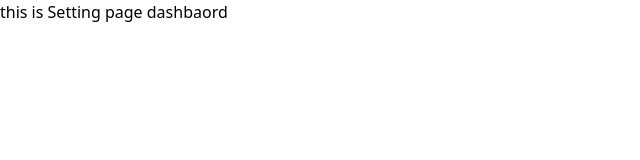
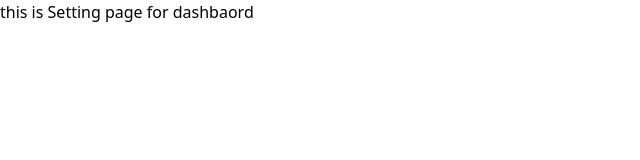
Before and after one commit to kader009/react19, a React (Vite) app: page /dashboard/setting in a window 1280 px wide. Shown: the top 160 px of the page, without its empty margins (0-640 px from the left). Built offline with nearby package versions, Linux system fonts and the light colour scheme; no server answers.

Commit message:
separate the route

```diff
--- /dev/null
+++ b/src/app/routes.tsx
@@ -0,0 +1,23 @@
+import { BrowserRouter, Routes, Route } from 'react-router';
+import App from '../App';
+import About from '../pages/About';
+import Home from '../pages/home/Home';
+import Setting from '../pages/home/Setting';
+
+
+const AppRoutes = () => {
+  return (
+    <BrowserRouter>
+      <Routes>
+        <Route path="/" element={<App />} />
+        <Route path="/about" element={<About />} />
+        <Route path="dashboard">
+          <Route index element={<Home />} />
+          <Route path="setting" element={<Setting />} />
+        </Route>
+      </Routes>
+    </BrowserRouter>
+  );
+};
+
+export default AppRoutes;
--- a/src/main.tsx
+++ b/src/main.tsx
@@ -1,23 +1,10 @@
 import { StrictMode } from 'react';
 import { createRoot } from 'react-dom/client';
 import './index.css';
-import App from './App.tsx';
-import { BrowserRouter, Route, Routes } from 'react-router';
-import About from './pages/About.tsx';
-import Home from './pages/home/Home.tsx';
-import Setting from './pages/home/Setting.tsx';
+import AppRoutes from './app/routes.tsx';
 
 createRoot(document.getElementById('root')!).render(
   <StrictMode>
-    <BrowserRouter>
-      <Routes>
-        <Route path="/" element={<App />} />
-        <Route path="/about" element={<About />} />
-        <Route path="dashboard">
-          <Route index element={<Home />} />
-          <Route path="setting" element={<Setting />} />
-        </Route>
-      </Routes>
-    </BrowserRouter>
+    <AppRoutes />
   </StrictMode>
 );
--- a/src/pages/home/Setting.tsx
+++ b/src/pages/home/Setting.tsx
@@ -1,5 +1,5 @@
 const Setting = () => {
-  return <div>this is Setting page dashbaord</div>;
+  return <div>this is Setting page for dashbaord</div>;
 };
 
 export default Setting;
```
